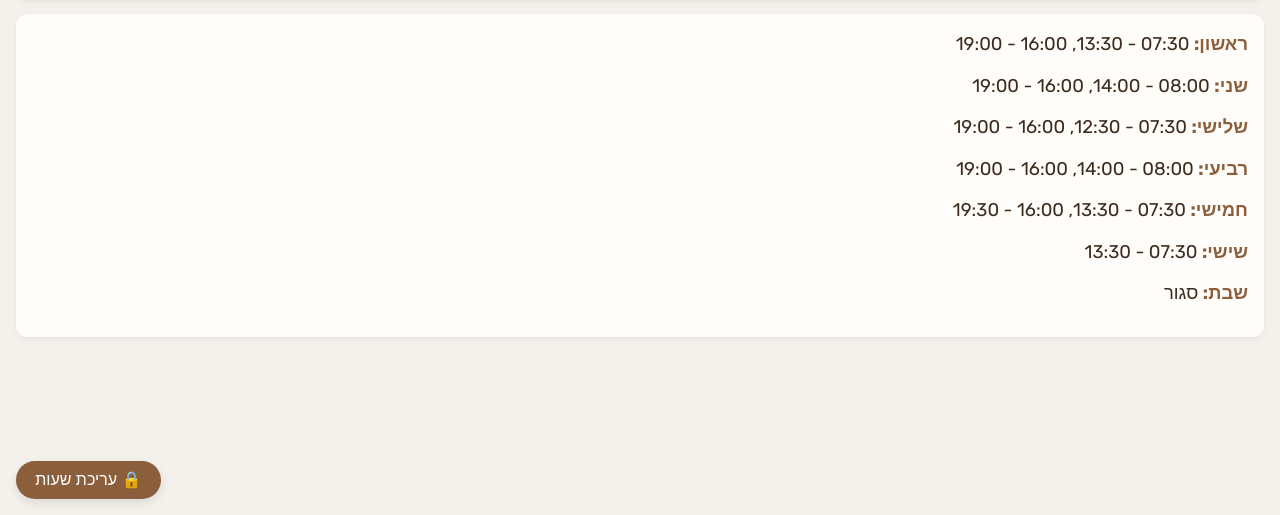
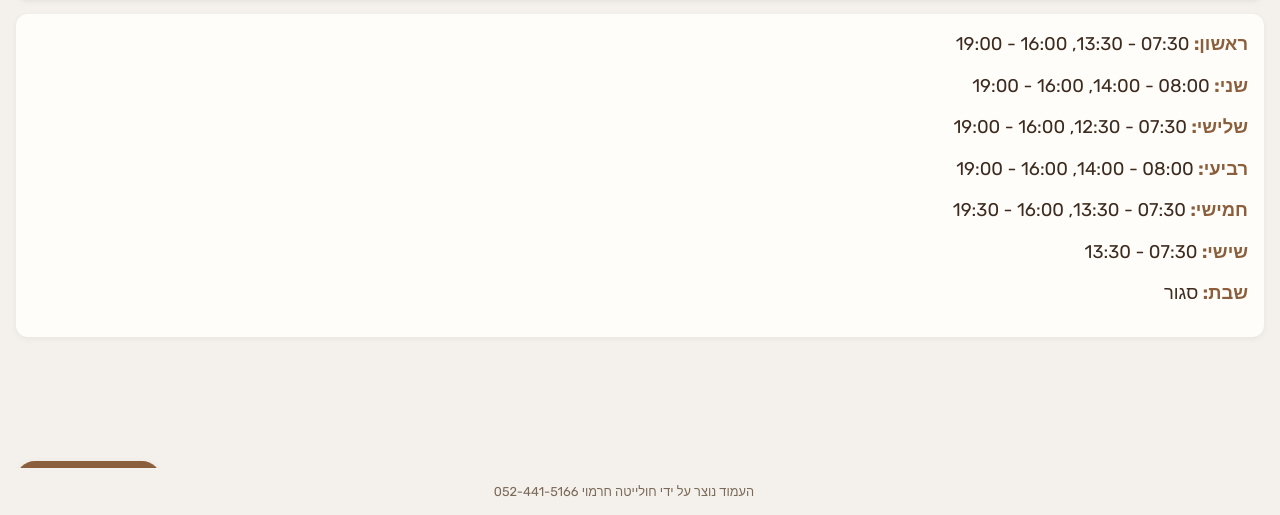
Before and after one commit to JulietaJra/MakoletMaon, a plain HTML site: page index.html in a window 1280 px wide. Shown: the part 285-800 px from the top of the page. Drawn offline with Linux system fonts and the light colour scheme.

Commit message:
העמוד נוצר על ידי

```diff
--- a/index.html
+++ b/index.html
@@ -292,5 +292,8 @@
     updateStatus();
     setInterval(updateStatus, 60000);
   </script>
+<footer style="text-align: center; font-size: 0.8rem; color: #7b6a58; padding: 1rem 0; position: fixed; bottom: 0; width: 100%; background: var(--main-bg);">
+  העמוד נוצר על ידי חולייטה חרמוי 052-441-5166
+</footer>
 </body>
 </html>
```
